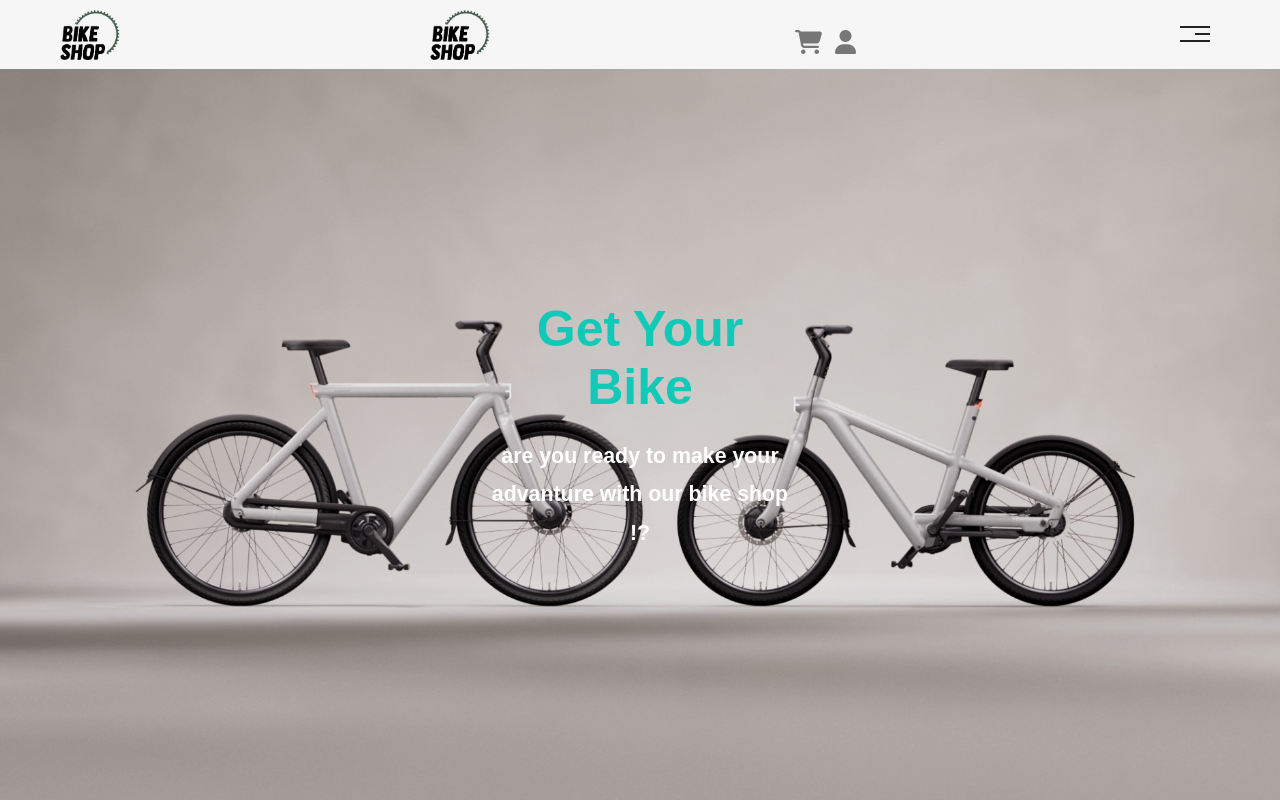
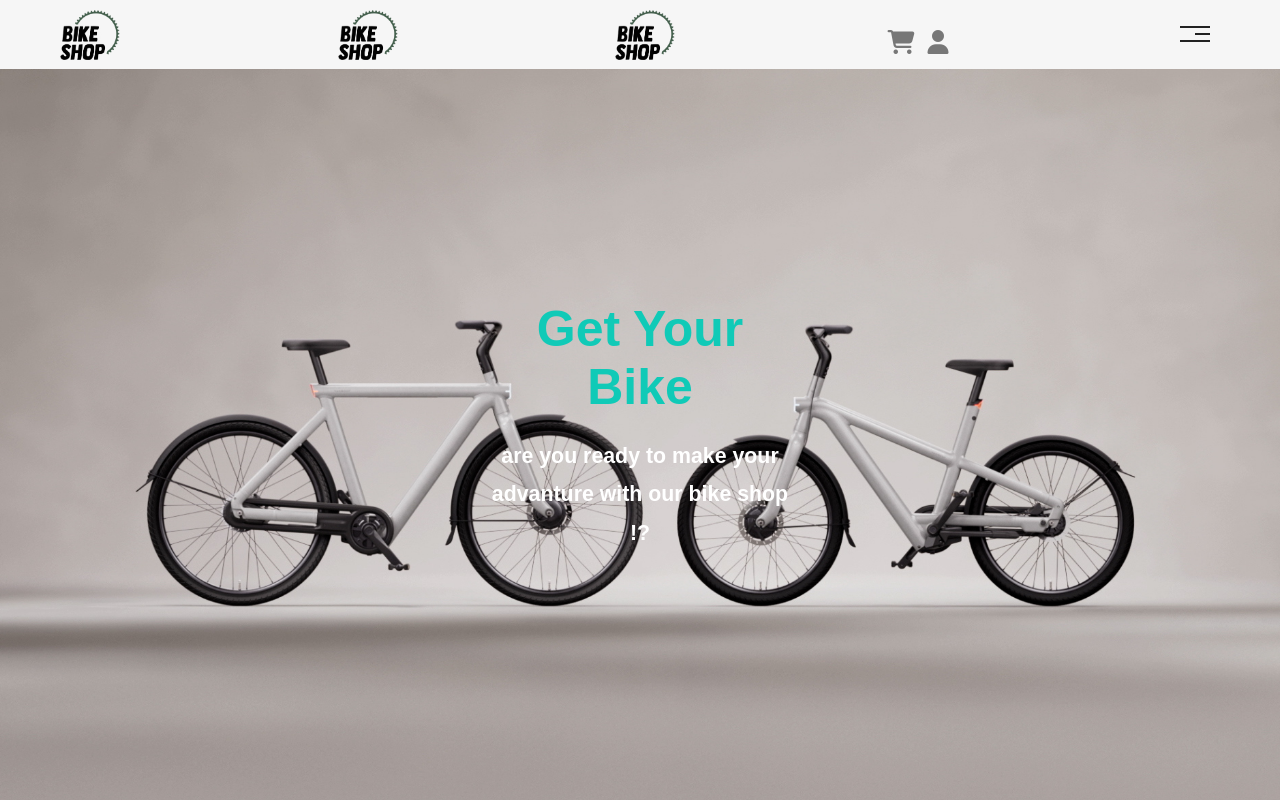
Before and after one commit to IslamAltayeb/bike-shop, a plain HTML site: page index.html in a window 1280 px wide. Shown: the top 800 px of the page. Drawn offline with Linux system fonts and the light colour scheme.

Commit message:
adding logo

```diff
--- a/index.html
+++ b/index.html
@@ -25,7 +25,7 @@
             <!-- logo -->
             <a href="index.html"> <img class="logo" src="img/logo2.png" alt="logo"></a>
             <a href="index.html"> <img class="logo" src="img/logo2.png" alt="logo"></a>
-
+            <a href="index.html"> <img class="logo" src="img/logo2.png" alt="logo"></a>
             <!-- cart shoping and user profile -->
             <div class="profile">
 
```
